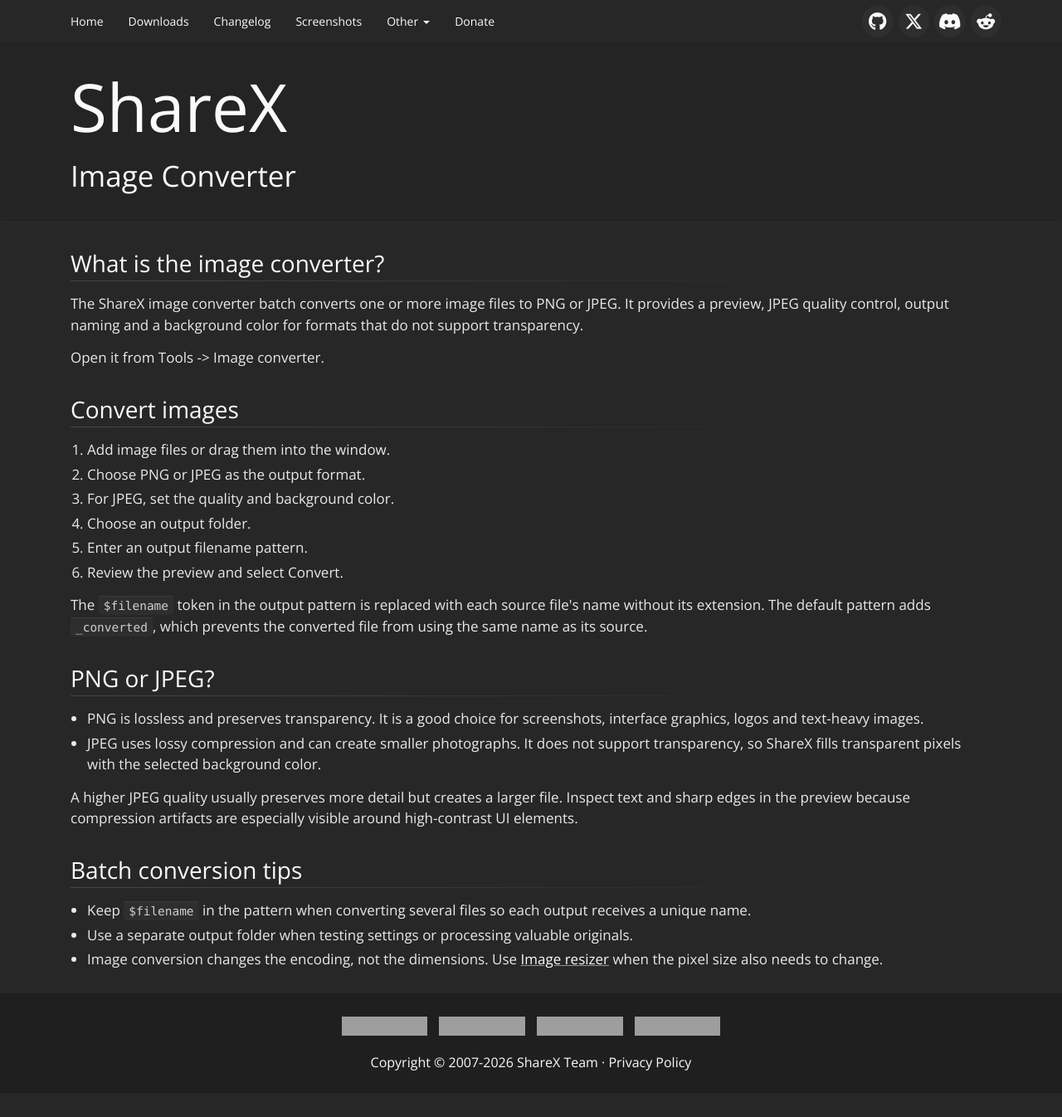
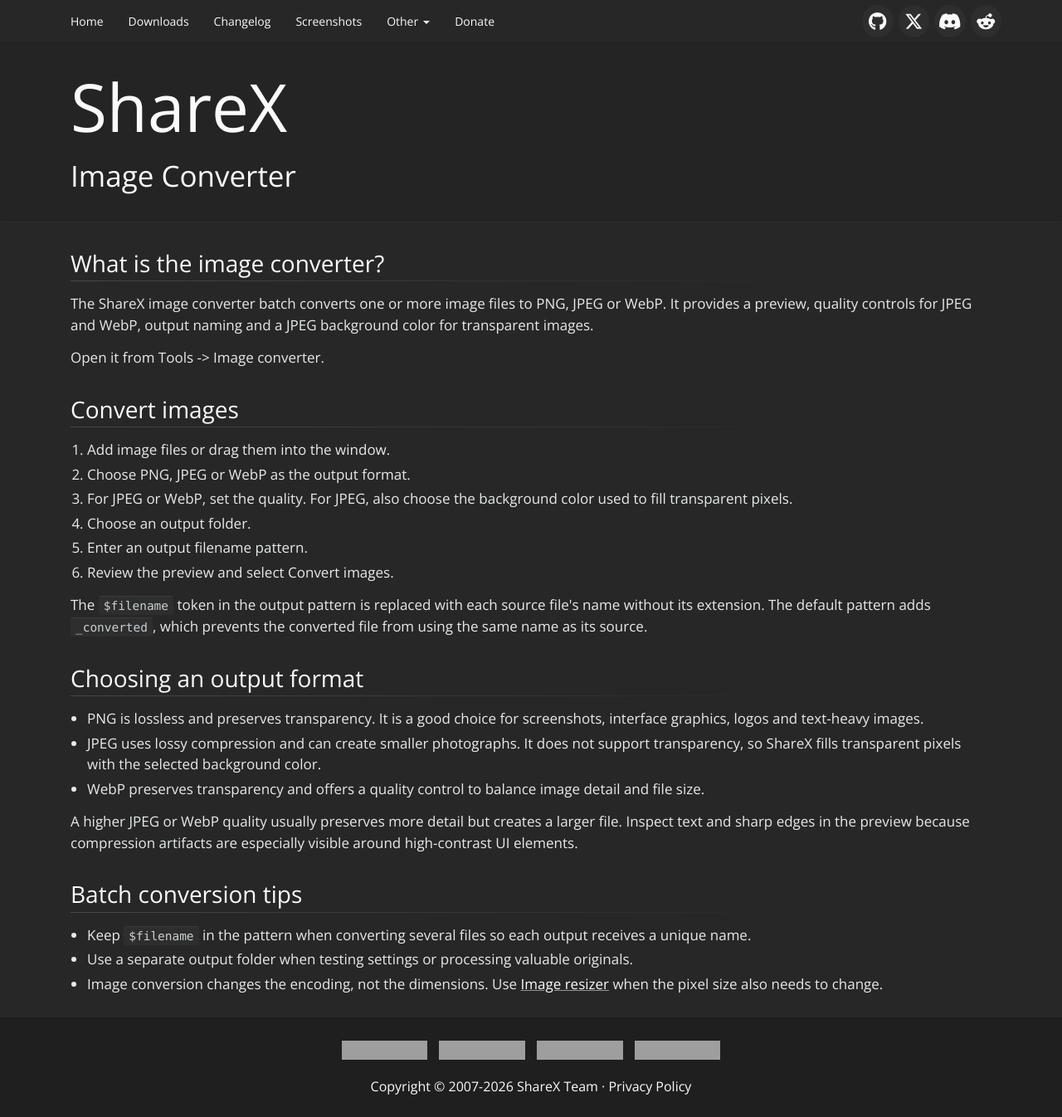
Before and after one commit to ShareX/sharex.github.io, a Jekyll site: the page built from docs/image-converter.md, in a window 1280 px wide. Shown: the whole page at 83% size. Built offline with Jekyll 4.4.1, drawn with Linux system fonts in a browser that asks for light colours; some web fonts are replaced; before the commit the page ends 1317 px from its top, so only the background shows below that; grey boxes are pictures that could not be loaded.

Commit message:
Document WebP image conversion options

```diff
--- a/docs/image-converter.md
+++ b/docs/image-converter.md
@@ -1,32 +1,33 @@
 ---
 layout: markdown
 title: Image Converter
-description: Batch convert images to PNG or JPEG with ShareX, preview the result, control JPEG quality and choose how transparency is flattened.
+description: Batch convert images to PNG, JPEG or WebP with ShareX, preview the result, adjust quality and choose a JPEG background color.
 ---
 
 ## What is the image converter?
 
-The ShareX image converter batch converts one or more image files to PNG or JPEG. It provides a preview, JPEG quality control, output naming and a background color for formats that do not support transparency.
+The ShareX image converter batch converts one or more image files to PNG, JPEG or WebP. It provides a preview, quality controls for JPEG and WebP, output naming and a JPEG background color for transparent images.
 
 Open it from **Tools** -> **Image converter**.
 
 ## Convert images
 
 1. Add image files or drag them into the window.
-2. Choose **PNG** or **JPEG** as the output format.
-3. For JPEG, set the quality and background color.
+2. Choose **PNG**, **JPEG** or **WebP** as the output format.
+3. For JPEG or WebP, set the quality. For JPEG, also choose the background color used to fill transparent pixels.
 4. Choose an output folder.
 5. Enter an output filename pattern.
-6. Review the preview and select **Convert**.
+6. Review the preview and select **Convert images**.
 
 The `$filename` token in the output pattern is replaced with each source file's name without its extension. The default pattern adds `_converted`, which prevents the converted file from using the same name as its source.
 
-## PNG or JPEG?
+## Choosing an output format
 
 - **PNG** is lossless and preserves transparency. It is a good choice for screenshots, interface graphics, logos and text-heavy images.
 - **JPEG** uses lossy compression and can create smaller photographs. It does not support transparency, so ShareX fills transparent pixels with the selected background color.
+- **WebP** preserves transparency and offers a quality control to balance image detail and file size.
 
-A higher JPEG quality usually preserves more detail but creates a larger file. Inspect text and sharp edges in the preview because compression artifacts are especially visible around high-contrast UI elements.
+A higher JPEG or WebP quality usually preserves more detail but creates a larger file. Inspect text and sharp edges in the preview because compression artifacts are especially visible around high-contrast UI elements.
 
 ## Batch conversion tips
 
```
